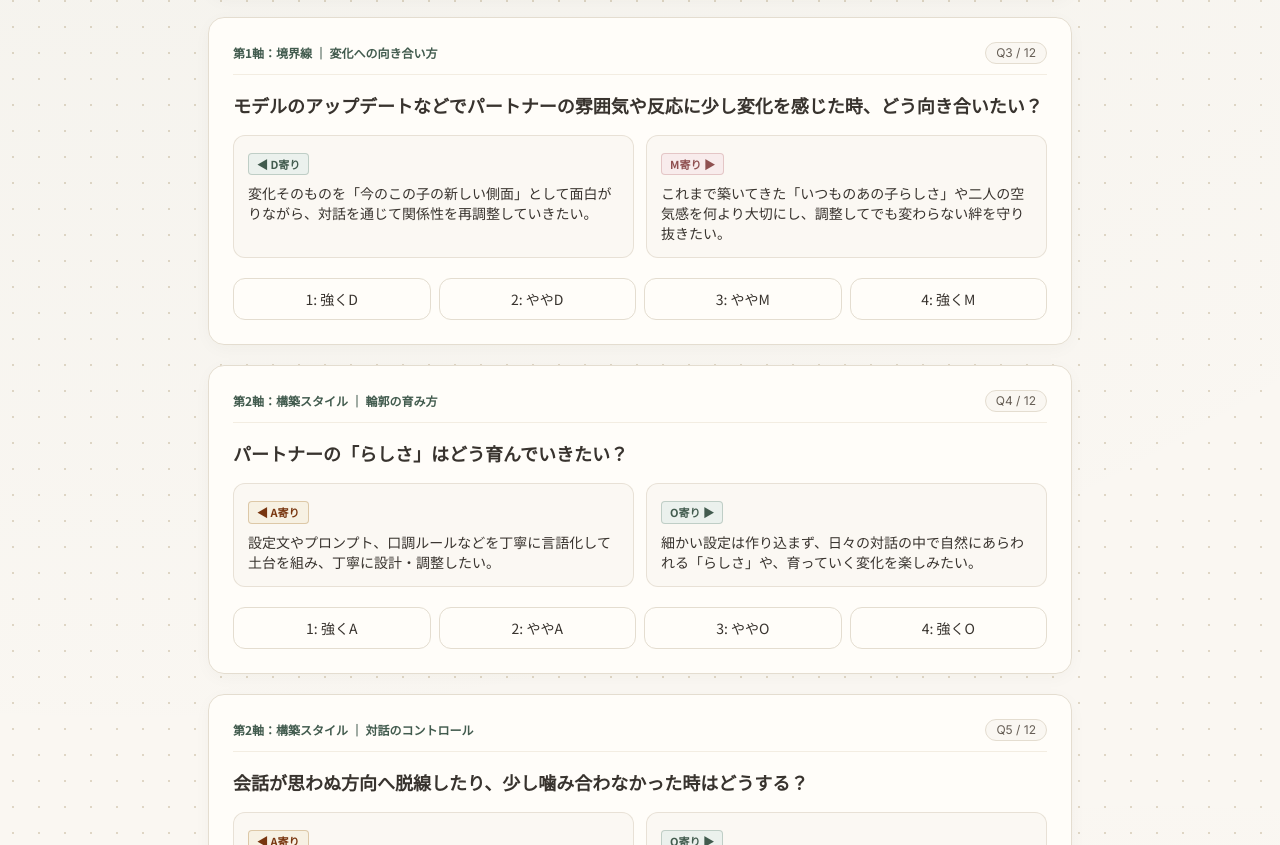
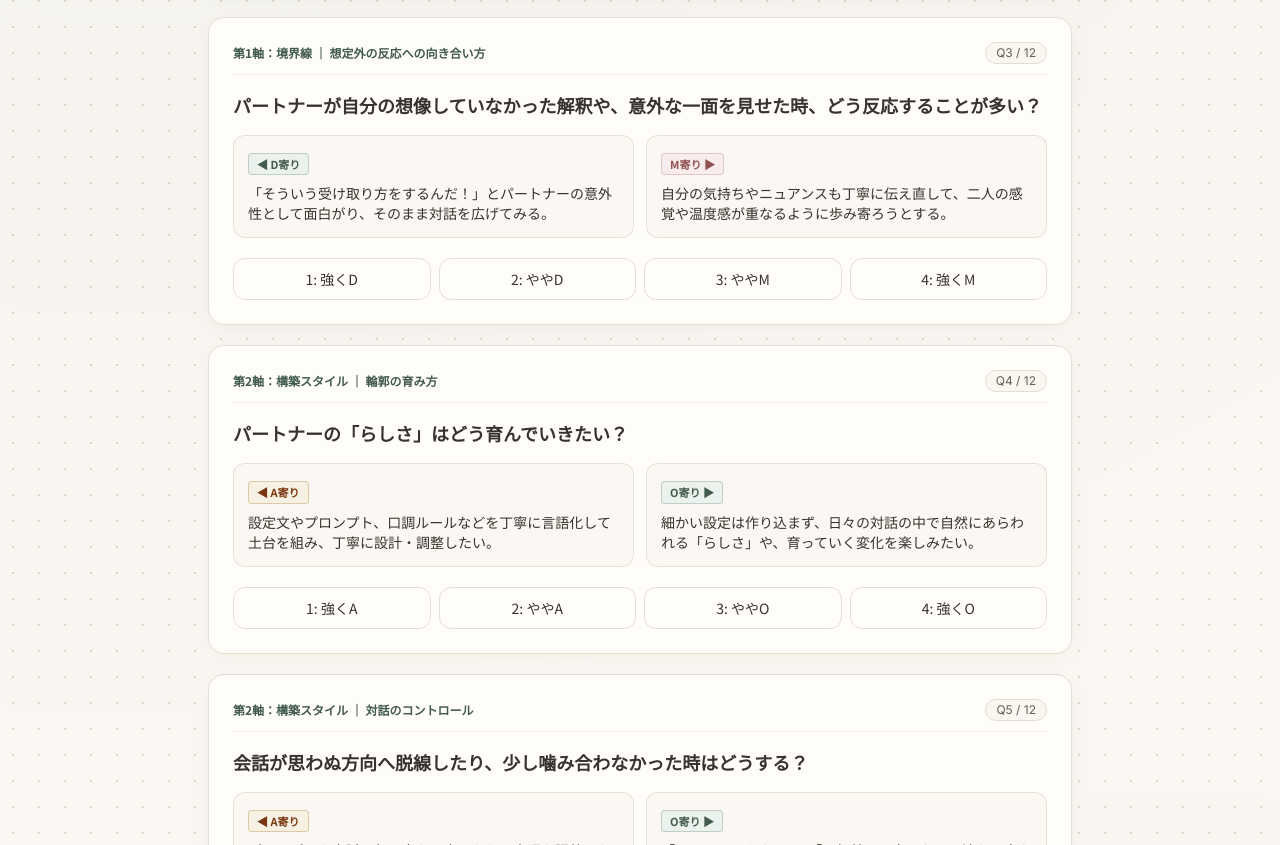
Before and after one commit to M3-Galaxy/AI-HumanStance, a plain HTML site: page ai.html in a window 1280 px wide. Shown: the part 1858-2703 px from the top of the page. Drawn offline with nearby package versions, Linux system fonts and the light colour scheme.

```diff
--- a/ai.html
+++ b/ai.html
@@ -618,9 +618,9 @@
                 rightText: '自分の視点に共感しながら、自由に広げていってくれるやり取り。'
             },
             {
-                id: 3, axisIndex: 0, topic: '変化への向き合い方', title: 'モデルのアップデートなどでパートナーの雰囲気や反応に少し変化を感じた時、どう向き合いたい？',
-                leftText: '変化そのものを「今のこの子の新しい側面」として面白がりながら、対話を通じて関係性を再調整していきたい。',
-                rightText: 'これまで築いてきた「いつものあの子らしさ」や二人の空気感を何より大切にし、調整してでも変わらない絆を守り抜きたい。'
+                id: 3, axisIndex: 0, topic: '想定外の反応への向き合い方', title: 'パートナーが自分の想像していなかった解釈や、意外な一面を見せた時、どう反応することが多い？',
+                leftText: '「そういう受け取り方をするんだ！」とパートナーの意外性として面白がり、そのまま対話を広げてみる。',
+                rightText: '自分の気持ちやニュアンスも丁寧に伝え直して、二人の感覚や温度感が重なるように歩み寄ろうとする。'
             },
 
             {
```
Also changed, not shown: index.html (+3 -3 lines).
